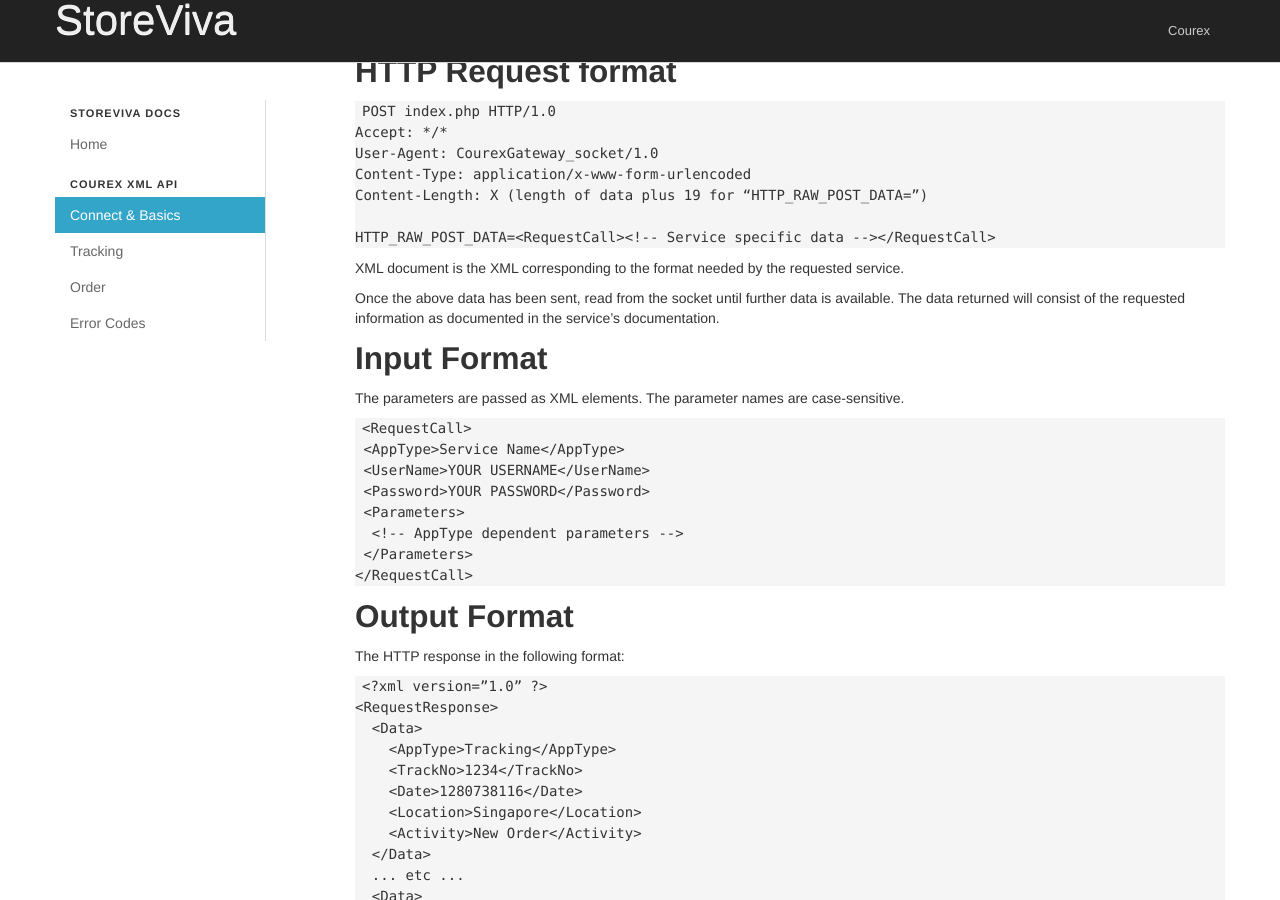
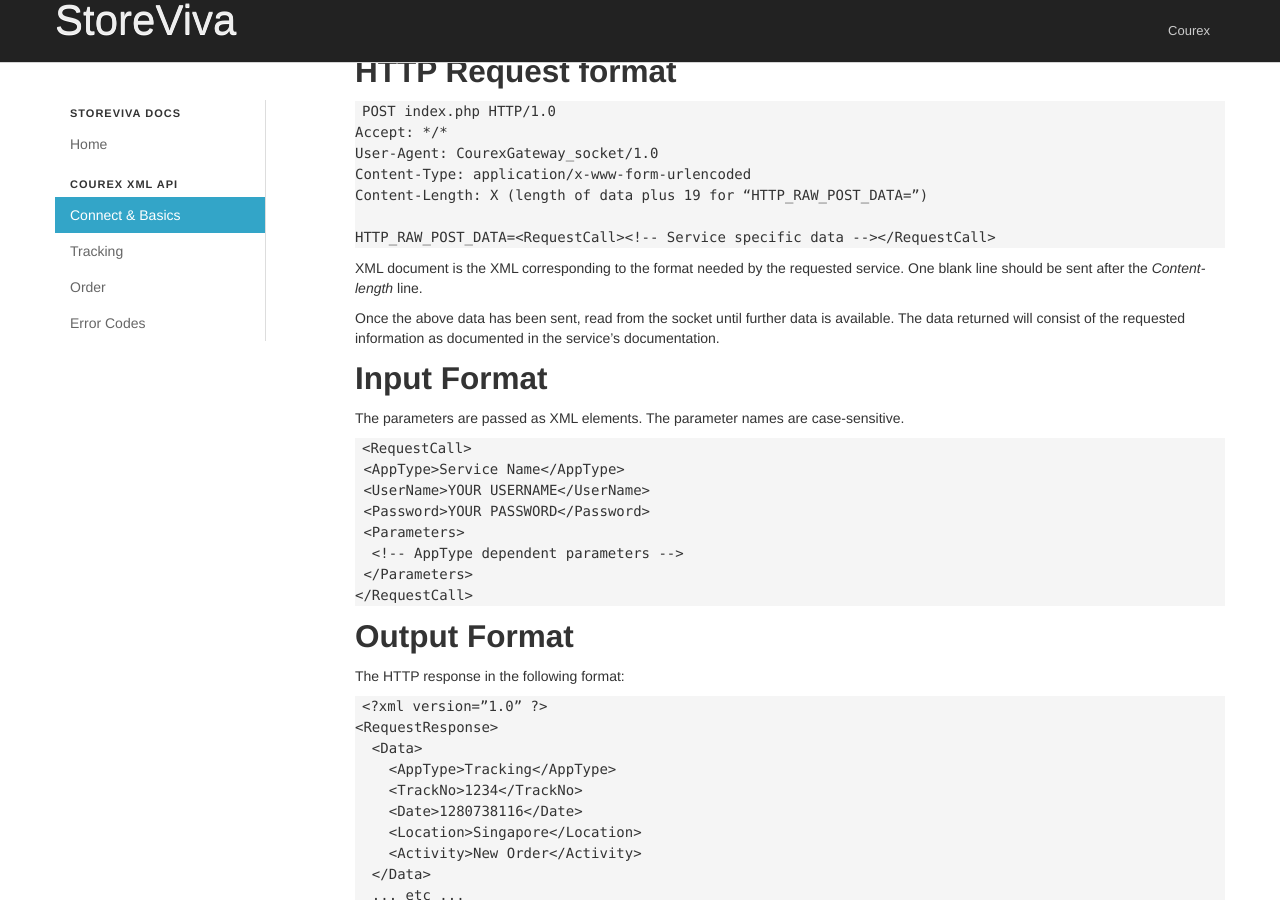
Before and after one commit to storeviva/storeviva.github.io, a Jekyll site: the page built from courex_xml/connect.md, in a window 1280 px wide and 900 px high, scrolled down 309 px. Built offline with Jekyll 4.4.1, drawn with Linux system fonts in a browser that asks for light colours; nearby versions of some CDN libraries; Markdown is read by kramdown in place of the engine named in the settings.

Commit message:
adding a comment that user should add a line after content-length

````diff
--- a/courex_xml/connect.md
+++ b/courex_xml/connect.md
@@ -27,7 +27,7 @@ Content-Length: X (length of data plus 19 for “HTTP_RAW_POST_DATA=”)
 HTTP_RAW_POST_DATA=<RequestCall><!-- Service specific data --></RequestCall>
 ```
 
-XML document is the XML corresponding to the format needed by the requested service.
+XML document is the XML corresponding to the format needed by the requested service. One blank line should be sent after the *Content-length* line.
 
 Once the above data has been sent, read from the socket until further data is available. The data returned will consist of the requested information as documented in the service's documentation.
 
````
